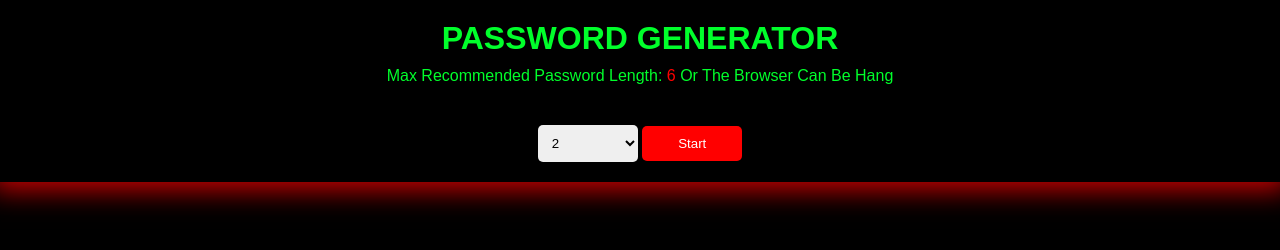
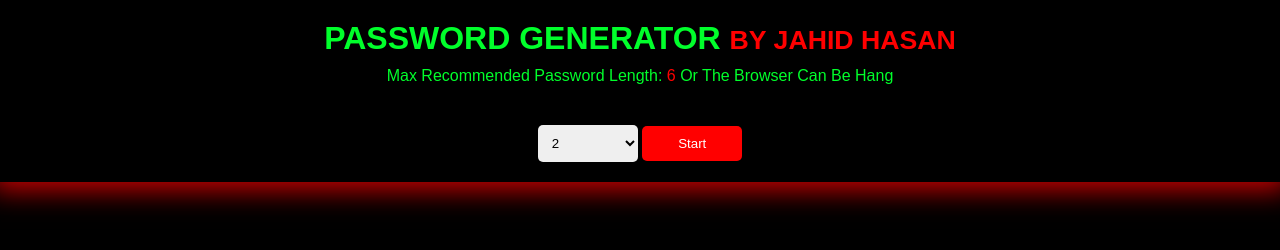
Before and after one commit to jahid757/password_genaretor, a plain HTML site: page index.html in a window 1280 px wide. Drawn offline with Linux system fonts and the light colour scheme.

Commit message:
add creadit

```diff
--- a/index.html
+++ b/index.html
@@ -9,7 +9,7 @@
 </head>
 <body>
     <div class="fixed">
-        <h1 class="title">Password Generator</h1>
+        <h1 class="title">Password Generator <small class="red">By Jahid Hasan</small></h1>
         <p class="title sub">Max Recommended Password Length: <span class="red">6</span> <span>or the browser can be hang</span></p>
 
 
```
